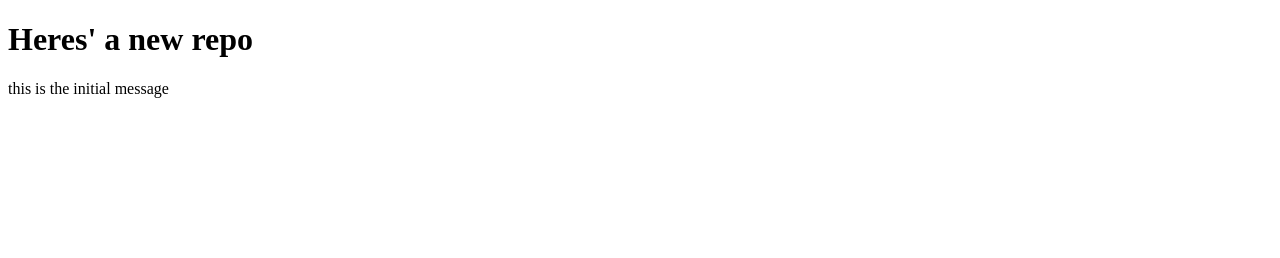
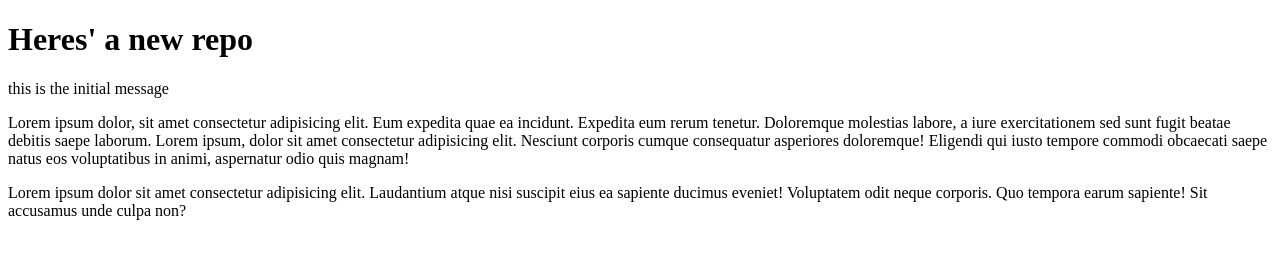
Before and after one commit to Ostitter-Anondo/another-repo, a plain HTML site: page index.html in a window 1280 px wide. Drawn offline with Linux system fonts and the light colour scheme.

Commit message:
new update

```diff
--- a/index.html
+++ b/index.html
@@ -8,5 +8,11 @@
 <body>
     <h1>Heres' a new repo</h1>
     <p>this is the initial message</p>
+    <p>
+        Lorem ipsum dolor, sit amet consectetur adipisicing elit. Eum expedita quae ea incidunt. Expedita eum rerum tenetur. Doloremque molestias labore, a iure exercitationem sed sunt fugit beatae debitis saepe laborum. Lorem ipsum, dolor sit amet consectetur adipisicing elit. Nesciunt corporis cumque consequatur asperiores doloremque! Eligendi qui iusto tempore commodi obcaecati saepe natus eos voluptatibus in animi, aspernatur odio quis magnam!
+    </p>
+    <p>
+        Lorem ipsum dolor sit amet consectetur adipisicing elit. Laudantium atque nisi suscipit eius ea sapiente ducimus eveniet! Voluptatem odit neque corporis. Quo tempora earum sapiente! Sit accusamus unde culpa non?
+    </p>
 </body>
 </html>
```
